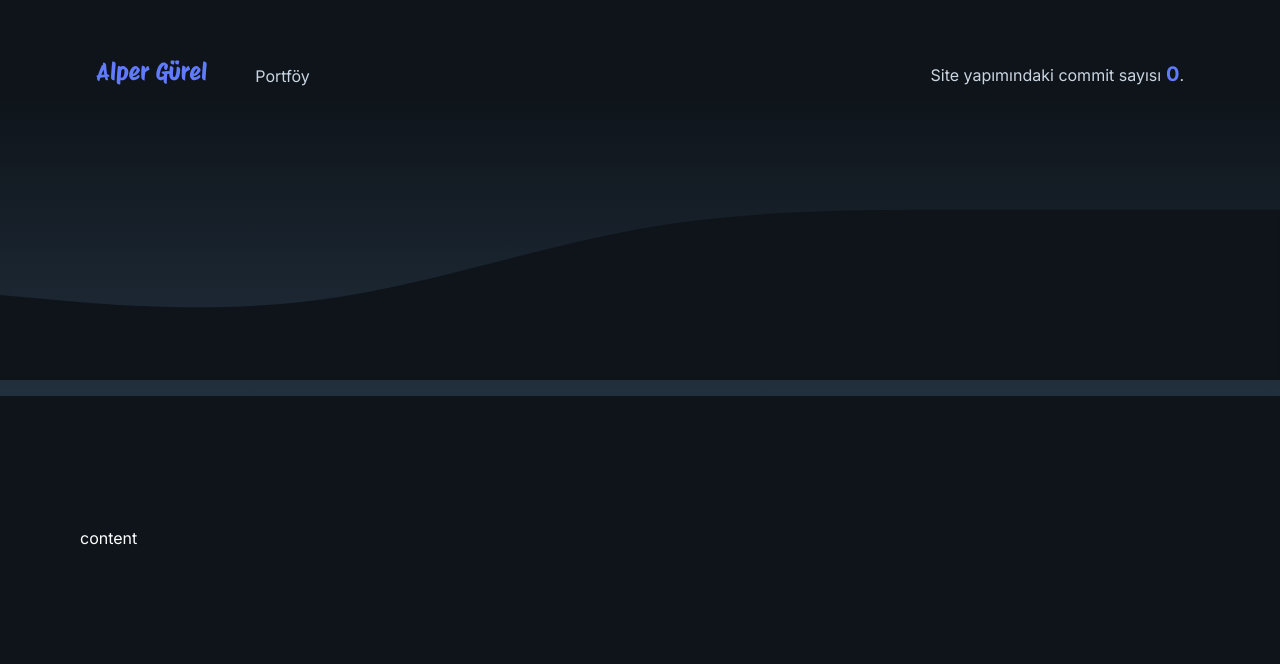
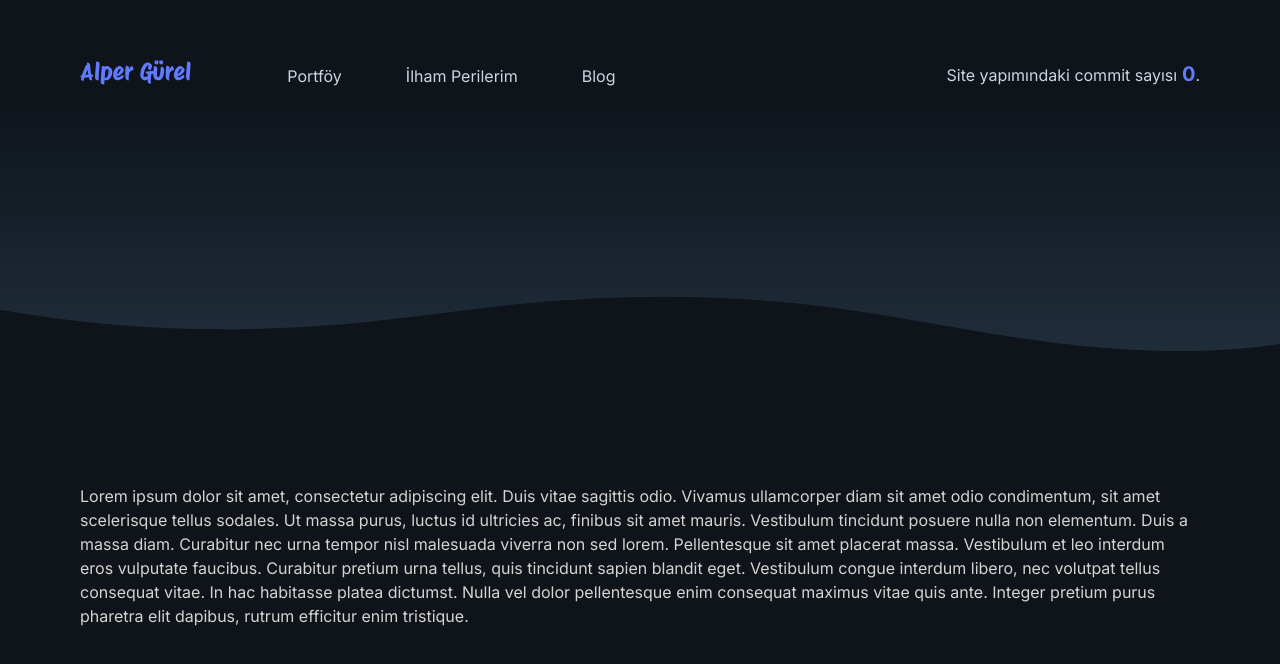
Before and after one commit to AlperGurel/homepage, a Next.js app: page / in a window 1280 px wide. Shown: the top 664 px of the page. Built offline with nearby package versions, Linux system fonts and the light colour scheme; no server answers.

Commit message:
Add mobile navbar

```diff
--- /dev/null
+++ b/src/app/header.tsx
@@ -0,0 +1,113 @@
+import { useState, useEffect } from "react";
+
+export default function Header() {
+  const [totalCommit, setTotalCommit] = useState(0);
+  const [mobileMenuOpen, setMobileMenuOpen] = useState(false);
+  const [position1, setPosition1] = useState("translate-x-[-300px]");
+  const [position2, setPosition2] = useState("translate-x-[-400px]");
+  const [position3, setPosition3] = useState("translate-x-[-500px]");
+
+  var extractLastPage = (url: string): string | null => {
+    const regex = /<([^>]+)>;\s*rel="last"/;
+    const match = url.match(regex);
+
+    if (match && match[1]) {
+      const queryParams = new URLSearchParams(match[1].split("?")[1]);
+      return queryParams.get("page");
+    }
+    return null;
+  };
+
+  useEffect(() => {
+    var fetchCommit = async () => {
+      var response = await fetch(
+        "https://api.github.com/repos/AlperGurel/homepage/commits?sha=main&per_page=1&page=1"
+      );
+      var data = await response.json();
+      var linkHeader = response.headers.get("link");
+      if (linkHeader) {
+        var lastPage = extractLastPage(linkHeader);
+        setTotalCommit(parseInt(lastPage ? lastPage : "0"));
+      }
+    };
+
+    fetchCommit();
+  }, []);
+
+  useEffect(() => {
+    if (mobileMenuOpen) {
+      setPosition1("translate-x-[0px]");
+      setPosition2("translate-x-[0px]");
+      setPosition3("translate-x-[0px]");
+    } else {
+      setPosition1("translate-x-[-300px]");
+      setPosition2("translate-x-[-300px]");
+      setPosition3("translate-x-[-300px]");
+    }
+  }, [mobileMenuOpen]);
+
+  return (
+    <>
+      {mobileMenuOpen && (
+        <div className="absolute w-full h-screen bg-slate-900/80 backdrop-blur-sm z-10">
+          <div
+            className="absolute top-6 right-4 font-bold cursor-pointer text-xl select-none z-10"
+            onClick={() => {
+              setMobileMenuOpen(false);
+            }}
+          >
+            K
+          </div>
+          <nav className=" ml-[60px] mt-[-100px] h-full">
+            <ul
+              className={`flex flex-col justify-center h-full gap-8 relative`}
+            >
+              <li
+                className={`font-bold text-2xl cursor-pointer ${position1} transition-transform`}
+              >
+                /
+              </li>
+              <li
+                className={`font-bold text-2xl cursor-pointer ${position2} transition-transform duration-500`}
+              >
+                Blog
+              </li>
+              <li
+                className={`font-bold text-2xl cursor-pointer ${position3} transition-transform duration-300`}
+              >
+                Hakkımda
+              </li>
+            </ul>
+          </nav>
+        </div>
+      )}
+
+      <header className="w-full pt-4 md:pt-12">
+        <div className="container mx-auto py-2 px-4 xl:px-0 flex justify-between items-end">
+          <div className="cursor-pointer transition text-primary text-xl md:text-2xl font-logo">
+            Alper Gürel
+          </div>
+          <nav className="mr-auto hidden ml-12 lg:ml-24 md:block">
+            <ul className="flex gap-8 lg:gap-16">
+              <li className="cursor-pointer">Portföy</li>
+              <li className="cursor-pointer">İlham Perilerim</li>
+              <li className="cursor-pointer">Blog</li>
+            </ul>
+          </nav>
+          <div className="hidden md:block">
+            Site yapımındaki commit sayısı
+            <b className="text-primary text-xl"> {totalCommit}</b>.
+          </div>
+          <div
+            className="font-bold md:hidden cursor-pointer select-none text-xl"
+            onClick={() => {
+              setMobileMenuOpen(true);
+            }}
+          >
+            M
+          </div>
+        </div>
+      </header>
+    </>
+  );
+}
--- a/src/app/page.tsx
+++ b/src/app/page.tsx
@@ -5,22 +5,11 @@ import { useContext, useEffect, useState } from "react";
 import ThemeContext from "./context/themeContext";
 import Markdown from "react-markdown";
 import remarkGfm from "remark-gfm";
+import Header from "./header";
 
 export default function Home() {
   const { theme, setTheme } = useContext(ThemeContext);
   const [fileContent, setFileContent] = useState<string>("");
-  const [totalCommit, setTotalCommit] = useState(0);
-
-  var extractLastPage = (url: string): string | null => {
-    const regex = /<([^>]+)>;\s*rel="last"/;
-    const match = url.match(regex);
-
-    if (match && match[1]) {
-      const queryParams = new URLSearchParams(match[1].split("?")[1]);
-      return queryParams.get("page");
-    }
-    return null;
-  };
 
   useEffect(() => {
     var fetchData = async () => {
@@ -28,21 +17,7 @@ export default function Home() {
       var content = await response.text();
       setFileContent(content);
     };
-
-    var fetchCommit = async () => {
-      var response = await fetch(
-        "https://api.github.com/repos/AlperGurel/homepage/commits?sha=main&per_page=1&page=1"
-      );
-      var data = await response.json();
-      var linkHeader = response.headers.get("link");
-      if (linkHeader) {
-        var lastPage = extractLastPage(linkHeader);
-        setTotalCommit(parseInt(lastPage ? lastPage : "0"));
-      }
-    };
-
     fetchData();
-    fetchCommit();
   }, []);
 
   const handleThemeSwitch = () => {
@@ -55,35 +30,35 @@ export default function Home() {
 
   return (
     <div className="relative">
-      <header className="w-full pt-12">
-        <div className="container mx-auto py-2 px-4 flex justify-between items-end">
-          <div className="cursor-pointer transition text-primary text-2xl font-logo">
-            Alper Gürel
-          </div>
-          <div className="flex gap-1 mr-auto ml-12">
-            <div className="cursor-pointer transition">Portföy</div>
-          </div>
-          <div className="">
-            Site yapımındaki commit sayısı
-            <b className="text-primary text-xl"> {totalCommit}</b>.
-          </div>
-        </div>
-      </header>
-
-      <div className="h-[300px] bg-gradient-to-t from-[#222f3d] to-background">
+      <Header />
+      <div className="bg-gradient-to-t from-[#202d3b] to-background pt-[60px] md:pt-[200px]">
         <svg
+          data-name="Layer 1"
           xmlns="http://www.w3.org/2000/svg"
-          viewBox="0 0 1440 320"
-          className="relative bottom-[0]"
+          viewBox="0 0 1200 120"
+          preserveAspectRatio="none"
+          className="relative block h-[60px] w-[100%] botom-0"
         >
           <path
             fill="#0E141A"
-            fill-opacity="1"
-            d="M0,224L60,229.3C120,235,240,245,360,229.3C480,213,600,171,720,149.3C840,128,960,128,1080,128C1200,128,1320,128,1380,128L1440,128L1440,320L1380,320C1320,320,1200,320,1080,320C960,320,840,320,720,320C600,320,480,320,360,320C240,320,120,320,60,320L0,320Z"
+            d="M985.66,92.83C906.67,72,823.78,31,743.84,14.19c-82.26-17.34-168.06-16.33-250.45.39-57.84,11.73-114,31.07-172,41.86A600.21,600.21,0,0,1,0,27.35V120H1200V95.8C1132.19,118.92,1055.71,111.31,985.66,92.83Z"
           ></path>
         </svg>
       </div>
-      <div className="text-white mt-[130px] container mx-auto">content</div>
+      <div className="text-stone-300 container mx-auto mt-8 md:mt-32 px-4 xl:px-0">
+        Lorem ipsum dolor sit amet, consectetur adipiscing elit. Duis vitae
+        sagittis odio. Vivamus ullamcorper diam sit amet odio condimentum, sit
+        amet scelerisque tellus sodales. Ut massa purus, luctus id ultricies ac,
+        finibus sit amet mauris. Vestibulum tincidunt posuere nulla non
+        elementum. Duis a massa diam. Curabitur nec urna tempor nisl malesuada
+        viverra non sed lorem. Pellentesque sit amet placerat massa. Vestibulum
+        et leo interdum eros vulputate faucibus. Curabitur pretium urna tellus,
+        quis tincidunt sapien blandit eget. Vestibulum congue interdum libero,
+        nec volutpat tellus consequat vitae. In hac habitasse platea dictumst.
+        Nulla vel dolor pellentesque enim consequat maximus vitae quis ante.
+        Integer pretium purus pharetra elit dapibus, rutrum efficitur enim
+        tristique.
+      </div>
 
       {/* <div className="container mx-auto p-4 mt-12">
         <div className="bg-white text-primary p-4 shadow-md rounded-md mt-3 flex">
```
